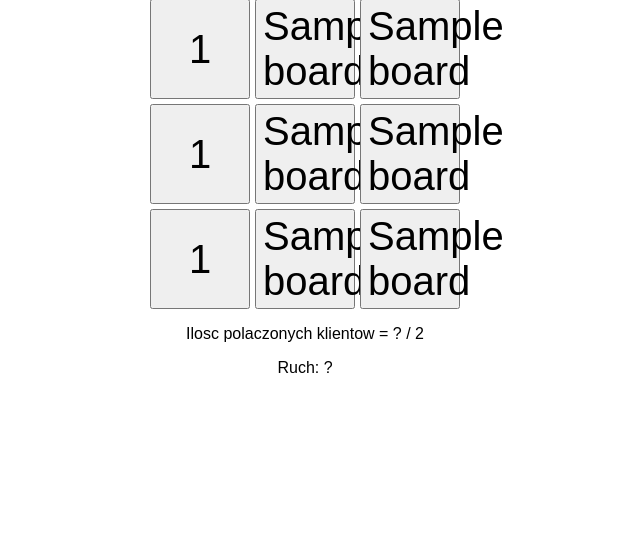
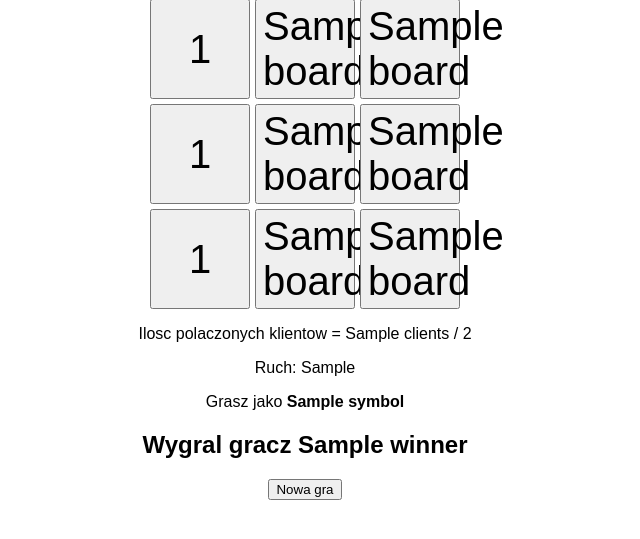
Before and after one commit to raven2115/ttt-flask, a Python web app: template client/templates/index.html in a window 1280 px wide. Shown: the part 67-606 px from the top of the page, without its empty margins (335-975 px from the left). Run offline with Jinja, Linux system fonts and the light colour scheme; the template is opened without the code that fills it: most values are stand-ins (such as "Sample title", 1, 10 or a date in 2020).

Commit message:
Update index.html

```diff
--- a/client/templates/index.html
+++ b/client/templates/index.html
@@ -20,6 +20,7 @@
             font-size: 40px;
         }
     </style>
+    <meta http-equiv="refresh" content="1">
 </head>
 <body>
 
@@ -36,11 +37,25 @@
     {% endfor %}
 </div>
     <div>
-        <p>Ilosc polaczonych klientow = ? / 2</p>
+        <p>Ilosc polaczonych klientow = {{ clients }} / 2</p>
     </div>
     <div>
-        <p>Ruch: ?</p>
+        <p>Ruch: {{ currentPlayer }}</p>
+    </div>
+    <div>
+        <p>Grasz jako <b>{{ symbol }}</b></p>
     </div>
 </form>
+{% if winner %}
+    {% if winner == "REMIS" %}
+        <h2>REMIS</h2>
+    {% else %}
+        <h2>Wygral gracz {{ winner }}</h2>
+    {% endif %}
+
+    <form method="POST" action="/reset">
+        <button>Nowa gra</button>
+    </form>
+{% endif %}
 </body>
 </html>
```
